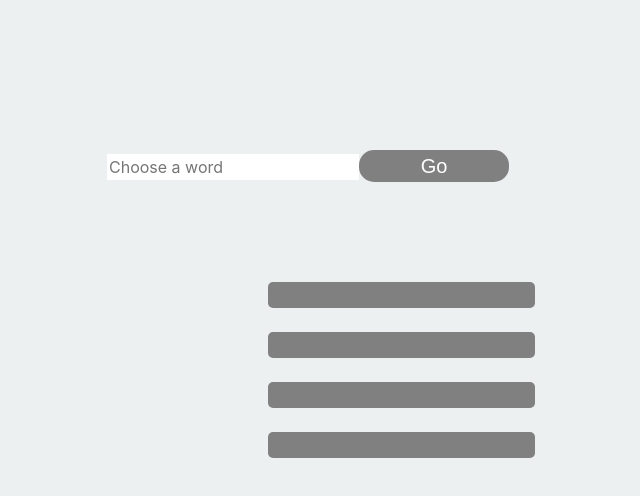
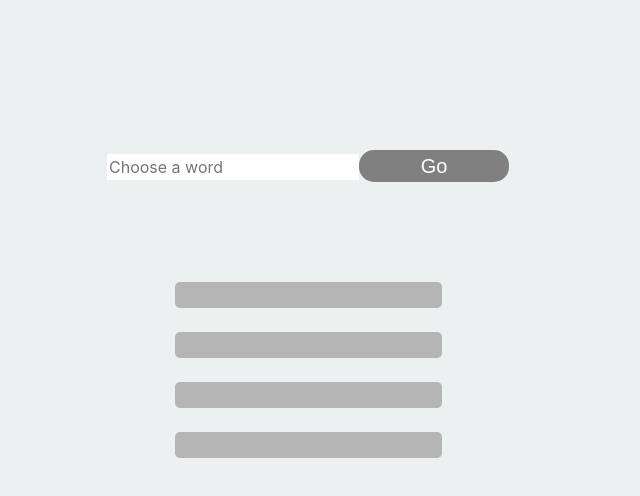
Before and after one commit to IdanZimi/Rhymathon-, a React (Create React App) app: page /mainPage in a window 1280 px wide. Shown: the top 496 px of the page, without its empty margins (332-972 px from the left). Built offline with nearby package versions, Linux system fonts and the light colour scheme; a web font is replaced by a local one.

Commit message:
rhymeFunction

```diff
--- a/src/components/Poem.js
+++ b/src/components/Poem.js
@@ -21,21 +21,21 @@ class Poem extends Component {
     render() {
         return (
             <div className="lines">
-                <div>
-                    <input className="line" type="text" value={this.state.line1} name="line1" onChange={this.updateText} />
-                    {this.props.rhyme1}
+                <div className="poemline">
+                    <input className="input" type="text" value={this.state.line1} name="line1" onChange={this.updateText} />
+                    {this.props.rhymes[0]}
                 </div><br/>
-                <div>
-                    <input className="line" type="text" value={this.state.line2} name="line2" onChange={this.updateText} />
-                    {this.props.rhyme2}
+                <div className="poemline">
+                    <input className="input" type="text" value={this.state.line2} name="line2" onChange={this.updateText} />
+                    {this.props.rhymes[1]}
                 </div><br/>
-                <div>
-                    <input className="line" type="text" value={this.state.line3} name="line3" onChange={this.updateText} />
-                    {this.props.rhyme3}
+                <div className="poemline">
+                    <input className="input" type="text" value={this.state.line3} name="line3" onChange={this.updateText} />
+                    {this.props.rhymes[2]}
                 </div><br/>
-                <div>
-                    <input className="line" type="text" value={this.state.line4} name="line4" onChange={this.updateText} />
-                    {this.props.rhyme4}
+                <div className="poemline">
+                    <input className="input" type="text" value={this.state.line4} name="line4" onChange={this.updateText} />
+                    {this.props.rhymes[3]}
                 </div>
                 {/* <button type="button" onClick={}>Post</button> */}
 
--- a/src/components/mainPage.js
+++ b/src/components/mainPage.js
@@ -7,7 +7,8 @@ class mainPage extends Component {
   constructor() {
     super()
     this.state = {
-      word: ''
+      word: '',
+      rhymes:[]
     }
   }
 
@@ -16,15 +17,22 @@ class mainPage extends Component {
   }
 
   getRhymes = async () => {
-    let rhymes = await axios.get('https://api.datamuse.com/words?rel_rhy=' + this.state.word)
+    let result = await axios.get('https://api.datamuse.com/words?rel_rhy=' + this.state.word)
     //random rhymes
+    let rhymes = result.data
     console.log(rhymes)
-    let rhyme1 = rhymes[0].word
-    let rhyme2 = rhymes[1].word
-    let rhyme3 = rhymes[2].word
-    let rhyme4 = rhymes[3].word
-    this.props.setRhymes(rhyme1, rhyme2, rhyme3, rhyme4)
-
+    let rhymeArr = []
+    let i = 0
+    while(i<4){
+        rhymeArr.push(rhymes[i].word)
+        console.log(rhymes[i])
+        i++
+    }
+  //   let rhyme1 = rhymes[0].word
+  //   let rhyme2 = rhymes[1].word
+  //   let rhyme3 = rhymes[2].word
+  //   let rhyme4 = rhymes[3].word
+  this.setState({rhymes:rhymeArr})
   }
 
   render() {
@@ -34,7 +42,7 @@ class mainPage extends Component {
           <input className="wordInput" type="text" value={this.state.word} onChange={this.updateWord} placeholder="Choose a word" />
           <button className="button" type="button" onClick={this.getRhymes}><span>Go</span></button>
         </div>
-        <Poem />
+        <Poem rhymes={this.state.rhymes}/>
       </div>
     );
   }
--- a/src/lines.css
+++ b/src/lines.css
@@ -1,12 +1,15 @@
 .lines{
     margin-top: 100px;
-    display: inline-block;
+    display: block
 }
-.line{
+.input{
     border : none;
-    margin-left: 600px;
     border-radius: 5px;
-    background-color: #808080;
+    background-color: #b6b5b5;
     color: white  ;
     font-weight: 700 ;
 }
+.poemline{
+    text-align: center;
+    margin:0 auto
+}
--- a/src/mainPage.css
+++ b/src/mainPage.css
@@ -1,5 +1,4 @@
 .button {
-
   border-radius: 15px;
   background-color: grey;
   border: none;
@@ -10,8 +9,6 @@
   width: 150px;
   transition: all 0.5s;
   cursor: pointer;
-
-
 }
 
 .button span {
@@ -51,5 +48,4 @@
 .wordInput{
       margin : 0 auto ;
       border: none ;
-      color: #ecf0f1
 }
```
Also changed, not shown: Models/Rhyme.js (+3 -5 lines). Lines whose indentation alone changed are shown as unchanged.
